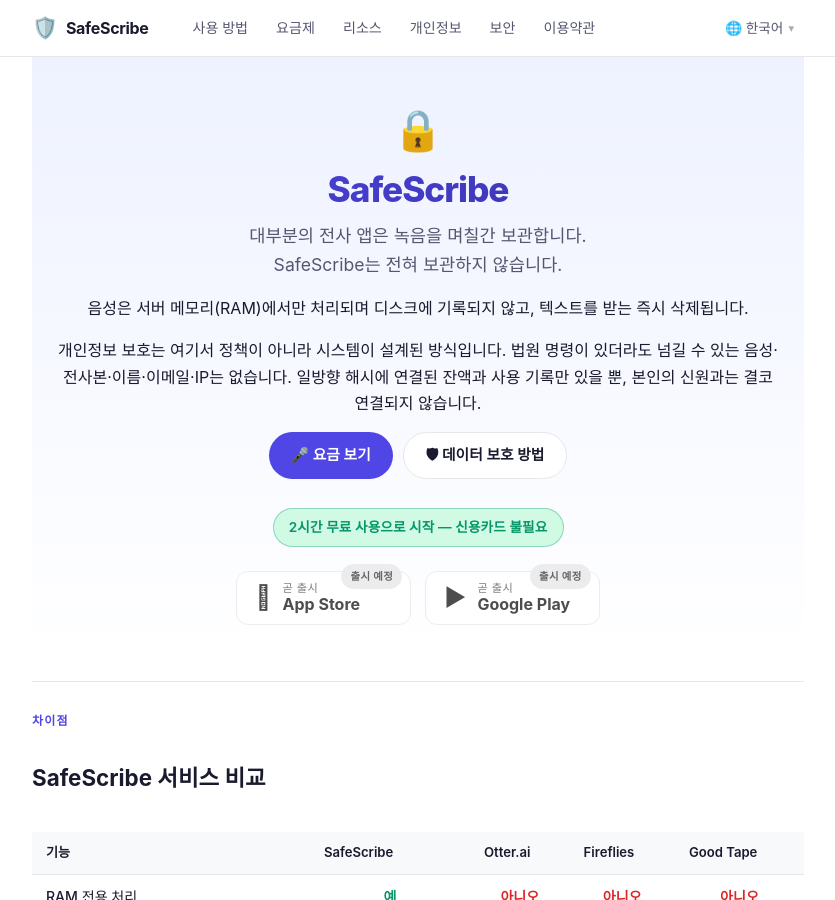
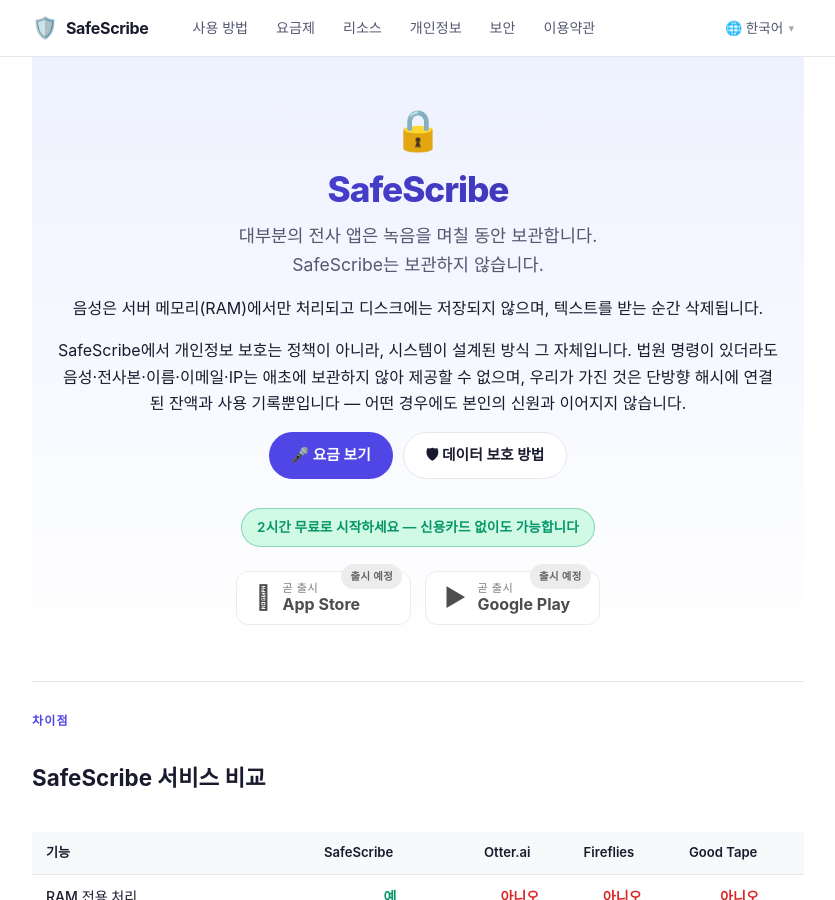
Before and after one commit to SafeScribeAI/SafeScribeAI.github.io, a Jekyll site: the page built from ko/index.md, in a window 1280 px wide and 900 px high. Shown: the whole window, without its empty margins (222-1057 px from the left). Built offline with Jekyll 4.4.1, drawn with Linux system fonts in a browser that asks for light colours; some of the changed text lies outside the part shown.

Commit message:
docs(content): refine ja/ko/zh/ar copy toward everyday natural register
Tighten the prior pass on the four locales that couldn't be verified by
the team. Soften residual stiffness and overly literal phrasing while
keeping the same calm, trustworthy tone:

- ja: 保持/瞬間 → 保存/時点; 一切保持 → 保存 (calmer); 高速・高精度 →
  速くて正確 (everyday); ここでは → SafeScribeでは; ご本人 → あなた
- ko: 며칠간 → 며칠 동안; 일방향 → 단방향 (standard); 여기서 →
  SafeScribe에서; 비밀유지에 적합 → 비밀유지에 부합
- zh: 一概不予保留 → 一概不保留; 在这里 → 在 SafeScribe; 传唤 → 调取
  (correct legal term for data); 至关重要的工作 → 重视隐私的场景
- ar: بصمة → تجزئة (technical term for hash); بأمر من المحكمة →
  بأمر قضائي; استدعاء → طلب; tighten phrasing throughout

Native review still recommended before launch.

Co-Authored-By: Claude Opus 4.7 (1M context) <noreply@anthropic.com>

```diff
--- a/ko/index.md
+++ b/ko/index.md
@@ -1,21 +1,21 @@
 ---
 layout: default
 title: SafeScribe — 개인정보 보호 우선 AI 음성 전사
-description: 대부분의 전사 앱은 녹음을 며칠간 보관합니다. SafeScribe는 보관하지 않습니다. 음성은 서버 메모리(RAM)에서만 처리되며 디스크에 기록되지 않고, 텍스트가 완성되는 즉시 삭제됩니다.
+description: 대부분의 전사 앱은 녹음을 며칠 동안 보관합니다. SafeScribe는 보관하지 않습니다. 음성은 서버 메모리(RAM)에서만 처리되고 디스크에는 저장되지 않으며, 텍스트가 만들어지는 순간 삭제됩니다.
 lang: ko
 ---
 
 <div class="hero">
   <div class="hero-icon">&#x1f512;</div>
   <h1>SafeScribe</h1>
-  <p class="hero-tagline">대부분의 전사 앱은 녹음을 며칠간 보관합니다.<br>SafeScribe는 전혀 보관하지 않습니다.</p>
-  <p style="font-size:0.95rem;color:var(--color-text-secondary);margin:0 auto 1.5rem;max-width:520px;">음성은 서버 메모리(RAM)에서만 처리되며 디스크에 기록되지 않고, 텍스트를 받는 즉시 삭제됩니다.</p>
-  <p style="font-size:0.85rem;color:var(--color-text-secondary);margin:0 auto 0;max-width:600px;font-style:italic;">개인정보 보호는 여기서 정책이 아니라 시스템이 설계된 방식입니다. 법원 명령이 있더라도 넘길 수 있는 음성·전사본·이름·이메일·IP는 없습니다. 일방향 해시에 연결된 잔액과 사용 기록만 있을 뿐, 본인의 신원과는 결코 연결되지 않습니다.</p>
+  <p class="hero-tagline">대부분의 전사 앱은 녹음을 며칠 동안 보관합니다.<br>SafeScribe는 보관하지 않습니다.</p>
+  <p style="font-size:0.95rem;color:var(--color-text-secondary);margin:0 auto 1.5rem;max-width:520px;">음성은 서버 메모리(RAM)에서만 처리되고 디스크에는 저장되지 않으며, 텍스트를 받는 순간 삭제됩니다.</p>
+  <p style="font-size:0.85rem;color:var(--color-text-secondary);margin:0 auto 0;max-width:600px;font-style:italic;">SafeScribe에서 개인정보 보호는 정책이 아니라, 시스템이 설계된 방식 그 자체입니다. 법원 명령이 있더라도 음성·전사본·이름·이메일·IP는 애초에 보관하지 않아 제공할 수 없으며, 우리가 가진 것은 단방향 해시에 연결된 잔액과 사용 기록뿐입니다 — 어떤 경우에도 본인의 신원과 이어지지 않습니다.</p>
   <div class="cta-group">
     <a class="cta-btn cta-btn-primary" href="#pricing">&#x1f3a4; 요금 보기</a>
     <a class="cta-btn cta-btn-secondary" href="security">&#x1f6e1; 데이터 보호 방법</a>
   </div>
-  <p class="hero-free-tier">2시간 무료 사용으로 시작 — 신용카드 불필요</p>
+  <p class="hero-free-tier">2시간 무료로 시작하세요 — 신용카드 없이도 가능합니다</p>
   <div class="store-badges" aria-label="App Store 및 Google Play — 출시 예정">
     <span class="store-badge" role="img" aria-label="App Store — 출시 예정">
       <span class="store-badge-icon">&#xf8ff;</span>
@@ -172,28 +172,28 @@ lang: ko
 ---
 
 <span class="section-label">이런 분들을 위해</span>
-## 개인정보 보호가 필수적인 작업을 위해
+## 개인정보 보호가 중요한 일을 위해
 
 <div class="segment-cards">
   <div class="segment-card">
     <div class="segment-icon">&#x1f4f0;</div>
     <h4>기자</h4>
-    <p>취재원은 안전하게 유지됩니다 — 약속하기 때문이 아니라, 저희가 접근할 수 없기 때문입니다. 서버에 아무것도 보존되지 않으므로 요청을 받더라도 공개할 것이 없습니다.</p>
+    <p>취재원은 안전하게 지켜집니다 — 약속해서가 아니라, 저희가 접근할 수 없기 때문입니다. 서버에 아무것도 남지 않으므로 요청을 받더라도 내드릴 것이 없습니다.</p>
   </div>
   <div class="segment-card">
     <div class="segment-icon">&#x2696;&#xfe0f;</div>
     <h4>변호사</h4>
-    <p>변호사-의뢰인 비밀유지에 적합한 전사. 서버에는 소환되거나 유출될 수 있는 데이터가 없습니다.</p>
+    <p>변호사-의뢰인 비밀유지에 부합하는 전사. 서버에는 제출 명령이나 유출의 대상이 될 데이터가 존재하지 않습니다.</p>
   </div>
   <div class="segment-card">
     <div class="segment-icon">&#x270a;</div>
     <h4>활동가</h4>
-    <p>감시에 강한 전사. 로그·프로필·흔적이 보관되지 않으며, 목소리가 텍스트가 되고 나머지는 삭제됩니다.</p>
+    <p>감시에 강한 전사. 로그도, 프로필도, 흔적도 남기지 않습니다. 목소리는 텍스트로 바뀌고, 그 외의 것은 모두 삭제됩니다.</p>
   </div>
   <div class="segment-card">
     <div class="segment-icon">&#x1f4bc;</div>
     <h4>전문직</h4>
-    <p>회의록, 인터뷰, 받아쓰기를 위한 빠르고 정확한 전사. 작업이 끝나면 서버에 데이터가 남지 않습니다.</p>
+    <p>회의록, 인터뷰, 받아쓰기를 빠르고 정확하게 전사합니다. 작업이 끝나면 서버에 데이터가 남지 않습니다.</p>
   </div>
 </div>
 
@@ -227,7 +227,7 @@ lang: ko
 ## 간단한 종량제
 {: #pricing}
 
-<div class="pricing-free-wrapper"><span class="pricing-free-badge">2시간 무료 사용으로 시작</span></div>
+<div class="pricing-free-wrapper"><span class="pricing-free-badge">2시간 무료로 시작</span></div>
 
 구독 없음. 숨겨진 수수료 없음. 크레딧을 구매하고 원할 때 사용하세요. 구독 서비스와 달리, 사용하지 않는 시간에 대해 비용을 지불할 필요가 없습니다. 모든 신규 계정은 2시간 무료 전사부터 시작합니다 — 신용카드 불필요.
 
```
Also changed, not shown: ar/index.md (+11 -11 lines), ja/index.md (+11 -11 lines), zh/index.md (+10 -10 lines).
